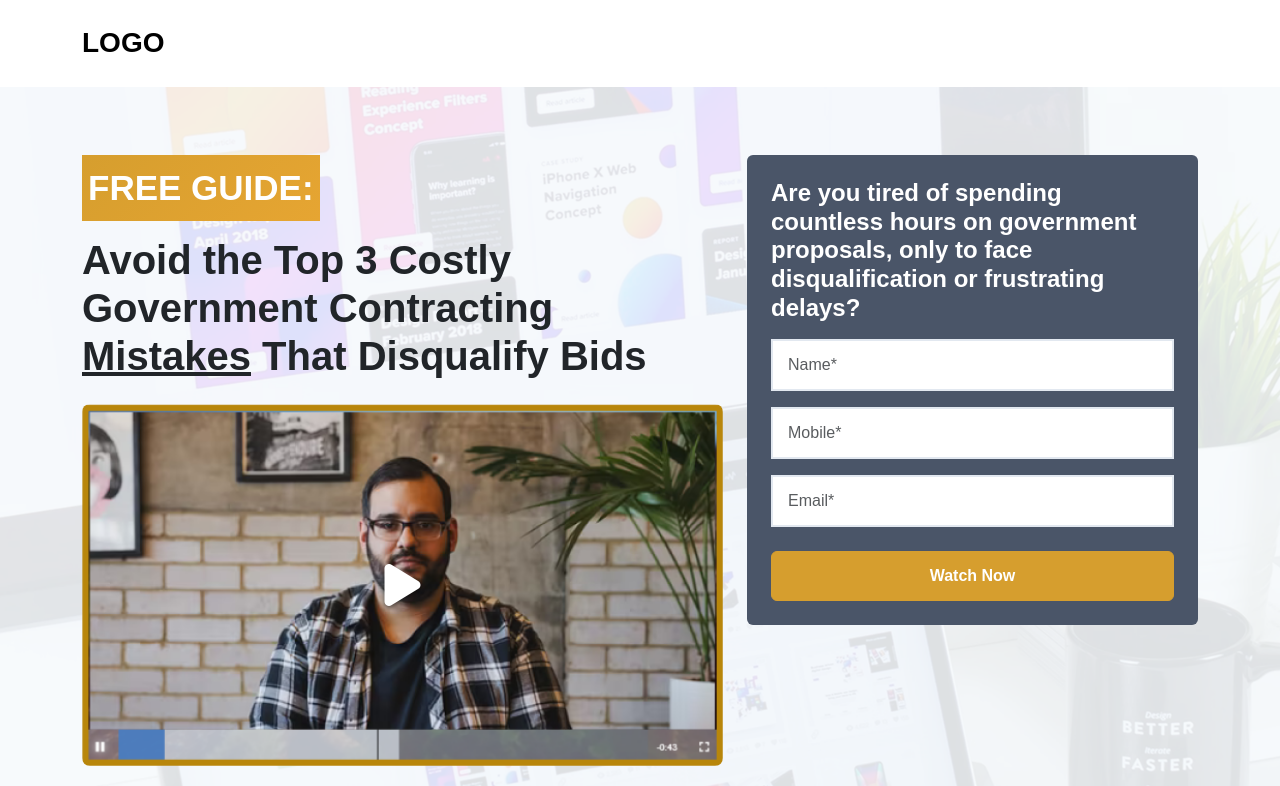
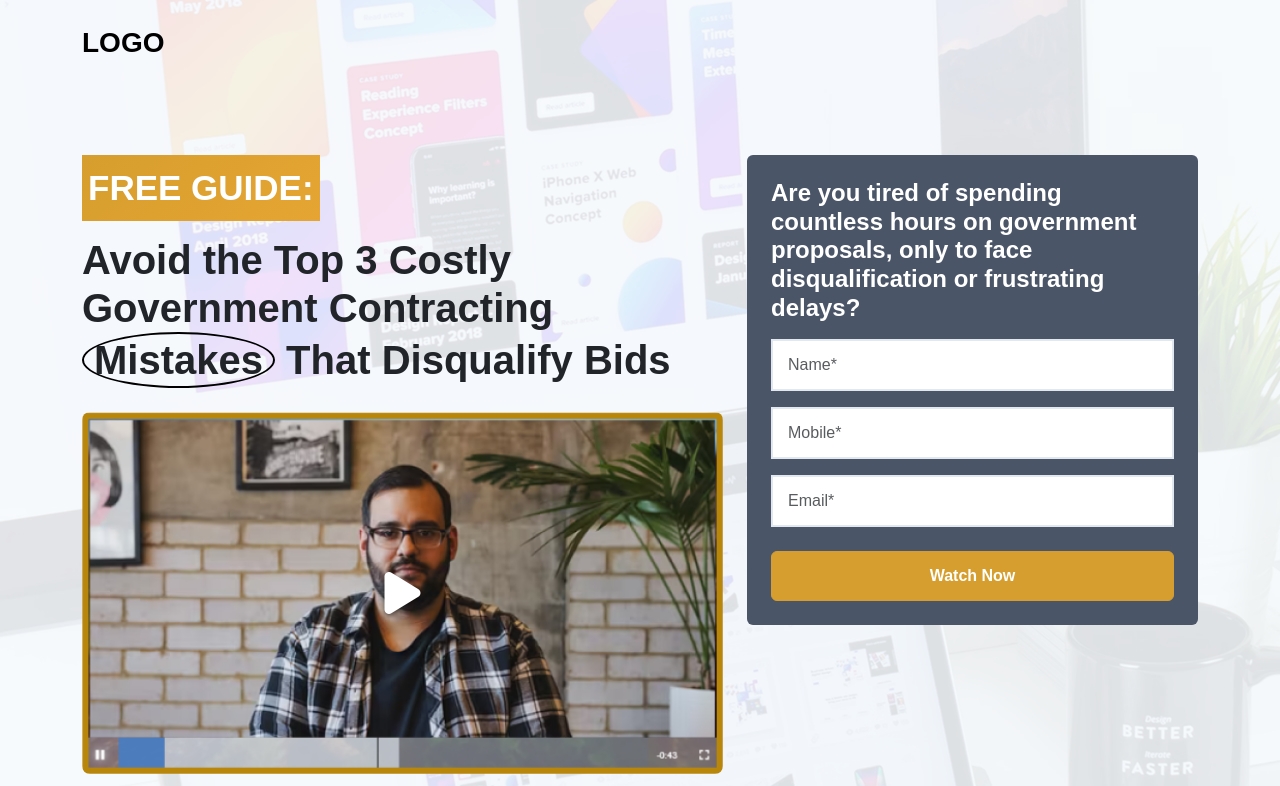
Before and after one commit to Yakshkumar-Patel/pet-layout, a plain HTML site: page index.html in a window 1280 px wide. Shown: the top 786 px of the page. Drawn offline with nearby package versions, Linux system fonts and the light colour scheme; a web font is replaced by a local one.

Commit message:
Update index.html

```diff
--- a/index.html
+++ b/index.html
@@ -82,7 +82,7 @@
         width: 87%;
         }
         nav.navbar.navbar-light.bg-white.py-3 {
-            background-color: transparent;
+            background-color: transparent !important;
         }
         .bg-primary-blue {
             background-color: var(--primary-blue);
@@ -152,7 +152,12 @@
             margin-bottom: 15px;
             font-size: 35px;
         }
-
+        .circle {
+              border: 2px solid black;
+              border-radius: 50%;
+              padding: 2px 10px;
+              display: inline-block;
+            }
         .checkmark {
             color: var(--accent-gold) !important;
             margin-right: 10px;
@@ -192,7 +197,7 @@
                         <h2 class="fw-bold mb-3 section-1-heading">
                             Avoid the Top 3 Costly<br>
                             Government Contracting<br>
-                            <u>Mistakes</u> That Disqualify Bids
+                            <span class="circle">Mistakes</span> That Disqualify Bids
                         </h2>
                     </div>
 
```
